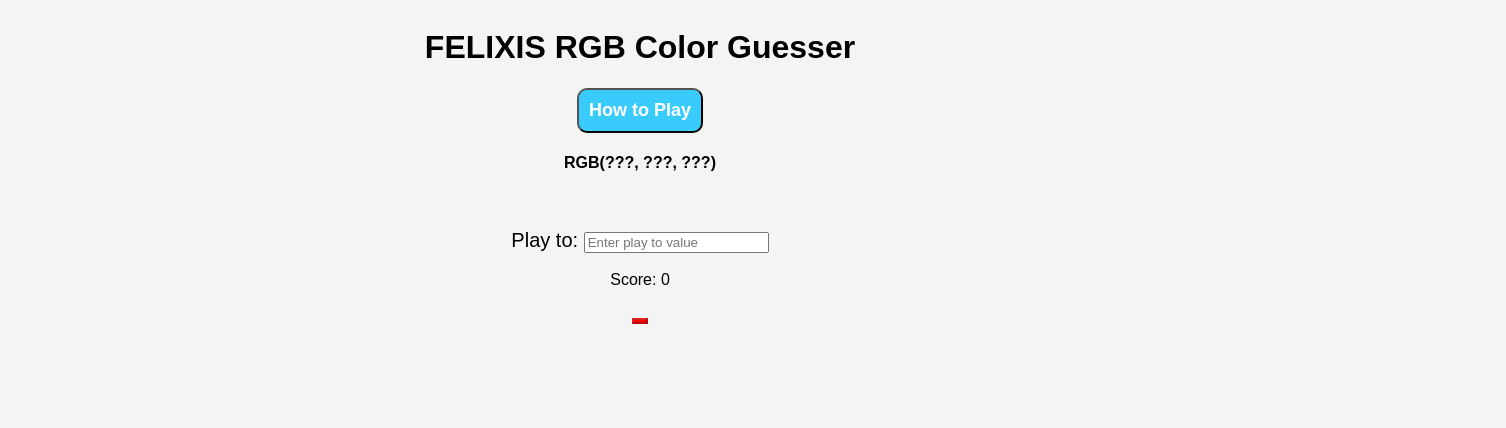
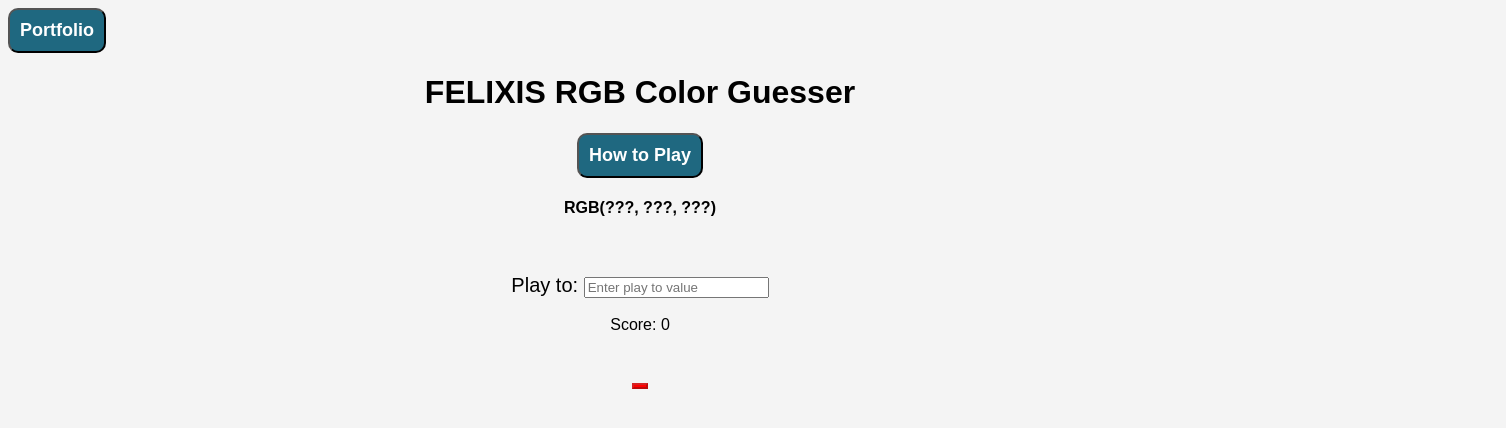
Before and after one commit to OkekeKachi/RGB-color-game, a plain HTML site: page index.html in a window 1280 px wide. Shown: the whole page, 1506 px wide, since content can reach past the window. Drawn offline with Linux system fonts and the light colour scheme.

Commit message:
added portfolio

```diff
--- a/index.html
+++ b/index.html
@@ -10,6 +10,7 @@
 
 
 <body>
+    <button class="btn" style="margin-right: 1400px;"><a style="text-decoration: none; color:white" href="https://okekekachi.github.io/portfolio-website/">Portfolio</a></button><br>
     <h1 class="head" >FELIXIS RGB Color Guesser</h1>
     <br>
     <h3 class="headSmall">FELIXIS RGB Color Guesser</h3>
@@ -26,12 +27,13 @@
         <button hidden id="startGameButton" class="btn">Start Game</button>
         <br><span>Score: </span><span id="score">0</span>
     </div><br>
+    <p id="resultMessage"></p>
     <button id="newColorsButton"></button>
 
     <div id="playToCircles"></div>
     <div id="colorOptions"></div>
 
-    <p id="resultMessage"></p>
+
 
     <script src="app.js"></script>
 </body>
--- a/style.css
+++ b/style.css
@@ -29,7 +29,7 @@ h1{
 
 .btn {
     padding: 10px;
-    background-color: rgba(0, 191, 255, 0.763);
+    background-color: rgb(31, 104, 128);
     border-radius: 10px;
     color: white;
     font-size: large;
```
